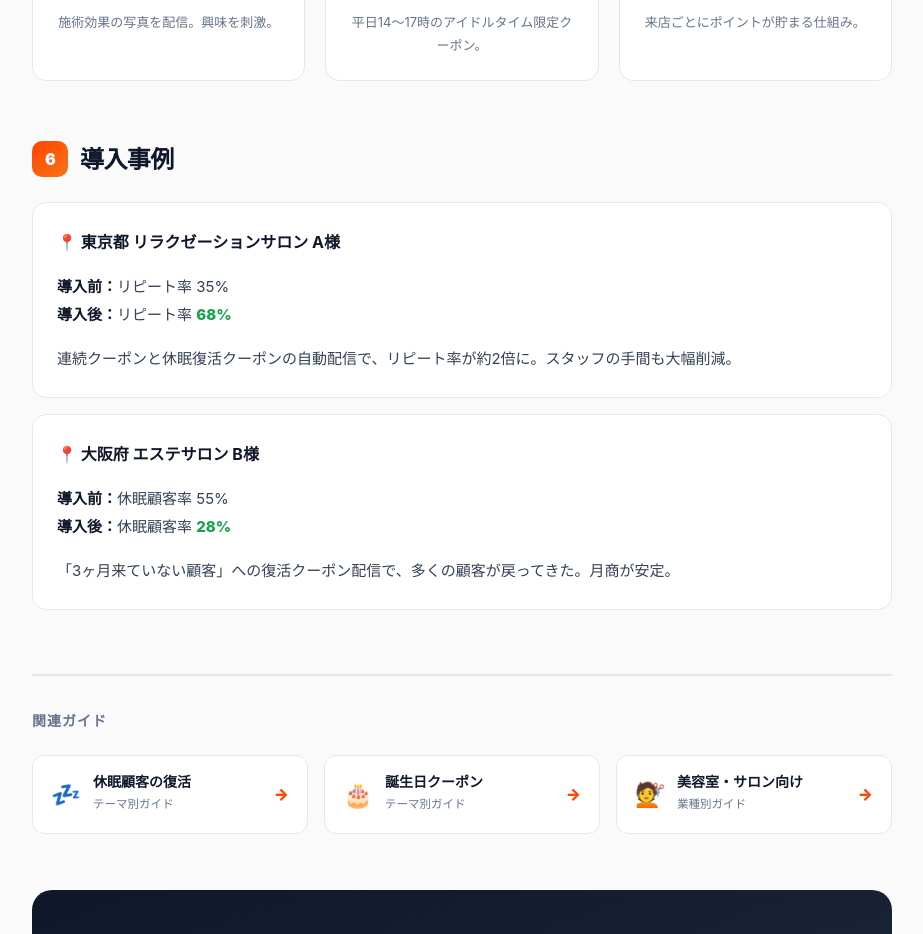
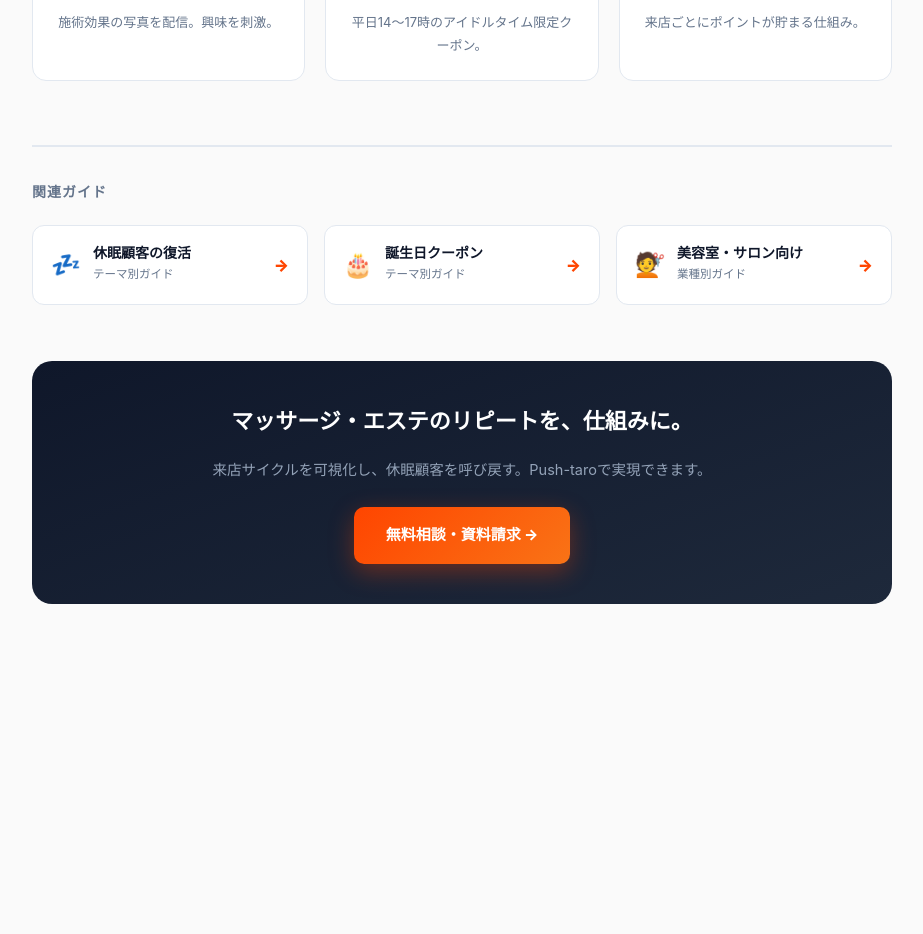
Before and after one commit to thellcishii-lang/push-taro, a Next.js app: page /guide/massage in a window 1280 px wide. Shown: the part 2960-3894 px from the top of the page, without its empty margins (178-1101 px from the left). After the commit the page ends 3644 px from the top, so only its background shows below. Built offline with nearby package versions, Linux system fonts and the light colour scheme; no server answers.

Commit message:
Remove client case studies from massage guide
Removed case studies section with client statistics and results.

```diff
--- a/app/guide/massage/page.tsx
+++ b/app/guide/massage/page.tsx
@@ -150,25 +150,6 @@ export default function MassageGuidePage() {
             <div className="g-card-simple"><div className="g-icon-big">💆</div><h4>リピートポイント</h4><p>来店ごとにポイントが貯まる仕組み。</p></div>
           </div>
 
-          <h2><span className="num">6</span>導入事例</h2>
-          <div className="g-card">
-            <h4>📍 東京都 リラクゼーションサロン A様</h4>
-            <p style={{ marginBottom: 12 }}>
-              <strong>導入前：</strong>リピート率 35%<br />
-              <strong>導入後：</strong>リピート率 <strong style={{ color: '#16a34a' }}>68%</strong>
-            </p>
-            <p>連続クーポンと休眠復活クーポンの自動配信で、リピート率が約2倍に。スタッフの手間も大幅削減。</p>
-          </div>
-
-          <div className="g-card">
-            <h4>📍 大阪府 エステサロン B様</h4>
-            <p style={{ marginBottom: 12 }}>
-              <strong>導入前：</strong>休眠顧客率 55%<br />
-              <strong>導入後：</strong>休眠顧客率 <strong style={{ color: '#16a34a' }}>28%</strong>
-            </p>
-            <p>「3ヶ月来ていない顧客」への復活クーポン配信で、多くの顧客が戻ってきた。月商が安定。</p>
-          </div>
-
           <div className="g-related">
             <h3>関連ガイド</h3>
             <div className="g-related-grid">
```
